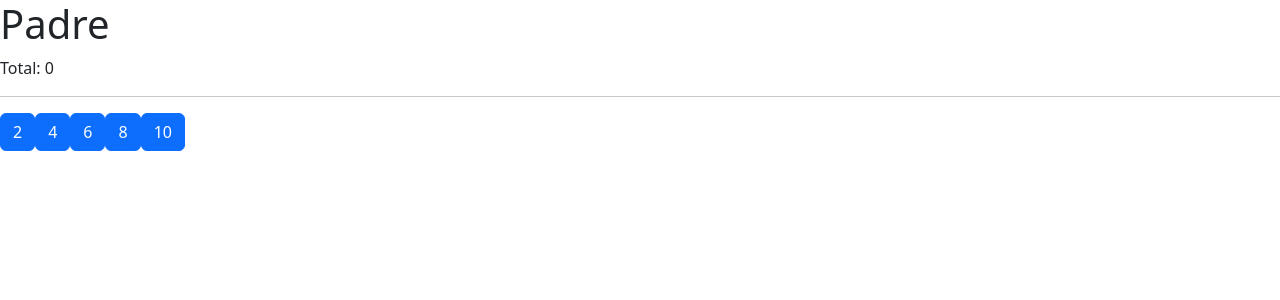
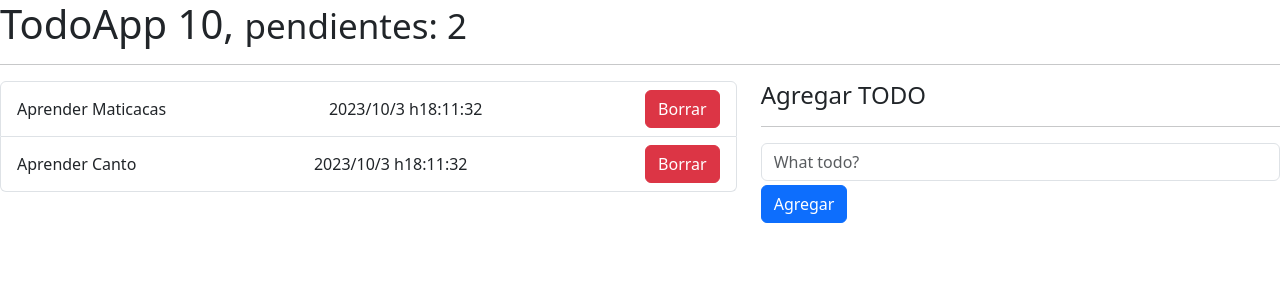
Before and after one commit to cigotete/react-study-basics, a React (Vite) app: page / in a window 1280 px wide. Shown: the top 300 px of the page. Built offline with nearby package versions, Linux system fonts and the light colour scheme.

Commit message:
TodoApp. Created Todo components.

```diff
--- /dev/null
+++ b/src/08-useReducer/TodoAdd.jsx
@@ -0,0 +1,50 @@
+import PropTypes from 'prop-types';
+import { useForm } from "../hooks/useForm"
+
+export const TodoAdd = ({ onNewTodo }) => {
+
+  const {description, handleInputChange, handleResetForm } = useForm(
+    {
+      description: ''
+    }
+  );
+
+  const onFormSubmit = ( event ) => {
+    event.preventDefault();
+    if ( description.length <= 1 ) return;
+
+    const newTodo = {
+      id: new Date().getTime(),
+      done: false,
+      description: description,
+    }
+
+    onNewTodo(newTodo);
+    handleResetForm()
+  }
+
+  return (
+    <>
+      <form onSubmit={ onFormSubmit }>
+        <input
+            type="text"
+            name="description"
+            className="form-control"
+            placeholder="What todo?"
+            autoComplete="off"
+            value= { description }
+            onChange={ handleInputChange }
+        />
+        <button
+            className="btn btn-primary mt-1 btn-block"
+        >
+            Agregar
+        </button>
+      </form>
+    </>
+  )
+}
+
+TodoAdd.propTypes = {
+  onNewTodo: PropTypes.func.isRequired,
+};
--- /dev/null
+++ b/src/08-useReducer/TodoApp.jsx
@@ -0,0 +1,48 @@
+import { useReducer } from "react";
+import { todoReducer } from "./todoReducer";
+import { TodoList } from "./TodoList";
+import { TodoAdd } from "./TodoAdd";
+
+const initialState = [
+  {
+    id: new Date().getTime(),
+    desc: 'Aprender Maticacas',
+    done: false,
+  },
+  {
+    id: new Date().getTime() + 100,
+    desc: 'Aprender Canto',
+    done: false,
+  },
+]
+
+export const TodoApp = () => {
+
+  const [todos, dispatchTodo] = useReducer(todoReducer, initialState)
+
+  const handleNewTodo = ( todo ) => {
+      console.log({todo})
+  }
+
+  return (
+    <>
+      <h1>TodoApp 10, <small>pendientes: 2</small></h1>
+      <hr />
+
+      <div className="row">
+        <div className="col-7">
+          <TodoList todoList={ todos } />
+        </div>
+
+        <div className="col-5">
+          <h4>Agregar TODO</h4>
+          <hr />
+          <TodoAdd onNewTodo={ handleNewTodo } />
+
+        </div>
+
+      </div>
+
+    </>
+  )
+}
--- /dev/null
+++ b/src/08-useReducer/TodoItem.jsx
@@ -0,0 +1,28 @@
+import PropTypes from 'prop-types';
+
+export const TodoItem = ({ todoItem }) => {
+  return (
+    <>
+      <li className="list-group-item d-flex justify-content-between">
+        <span className="align-self-center">{ todoItem.desc }</span>
+        <span className="align-self-center">
+          { new Date(todoItem.id).getFullYear() }/
+          { new Date(todoItem.id).getMonth() }/
+          { new Date(todoItem.id).getDate() } h
+          { new Date(todoItem.id).getHours() }:
+          { new Date(todoItem.id).getMinutes() }:
+          { new Date(todoItem.id).getSeconds() }
+          </span>
+        <button className="btn btn-danger">Borrar</button>
+      </li>
+    </>
+  )
+}
+
+TodoItem.propTypes = {
+  todoItem: PropTypes.shape({
+    id: PropTypes.number.isRequired,
+    desc: PropTypes.string.isRequired,
+    done: PropTypes.bool.isRequired
+  }).isRequired
+}
--- /dev/null
+++ b/src/08-useReducer/TodoList.jsx
@@ -0,0 +1,20 @@
+import PropTypes from 'prop-types';
+import { TodoItem } from './TodoItem';
+
+export const TodoList = ({todoList = []}) => {
+  return (
+    <>
+      <ul className="list-group">
+        {
+          todoList.map( ( todoItem ) => (
+          <TodoItem key={ todoItem.id } todoItem={ todoItem } />
+          ))
+        }
+      </ul>
+    </>
+  )
+}
+
+TodoList.propTypes = {
+  todoList: PropTypes.array.isRequired,
+};
--- /dev/null
+++ b/src/08-useReducer/todoReducer.js
@@ -0,0 +1,7 @@
+
+export const todoReducer = (initialState = [], action) => {
+  switch (action.type) {
+    default:
+      return initialState;
+  }
+}
--- a/src/main.jsx
+++ b/src/main.jsx
@@ -7,14 +7,14 @@
 //import { Memorize } from './06-memos/Memorize'
 //import { MemoHook } from './06-memos/MemoHook'
 //import { CallbackHook } from './06-memos/CallbackHook'
-import { Padre } from './07-tarea-memo/Padre'
-
-import './08-useReducer/intro-reducer'
+//import { Padre } from './07-tarea-memo/Padre'
+//import './08-useReducer/intro-reducer'
+import { TodoApp } from './08-useReducer/TodoApp'
 
 import './index.css'
 
 ReactDOM.createRoot(document.getElementById('root')).render(
   //<React.StrictMode>
-    <Padre />
+    <TodoApp />
   //</React.StrictMode>,
 )
```
